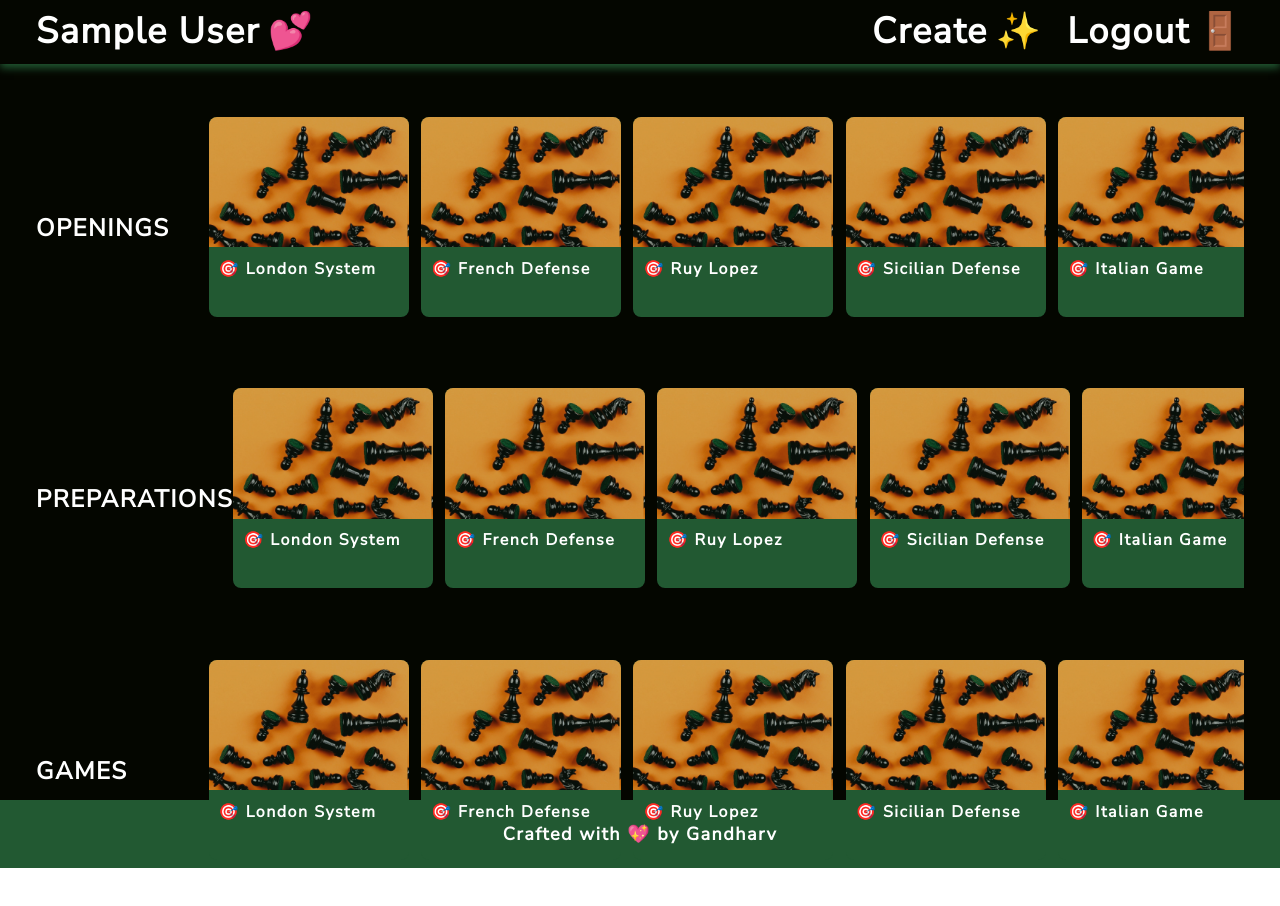
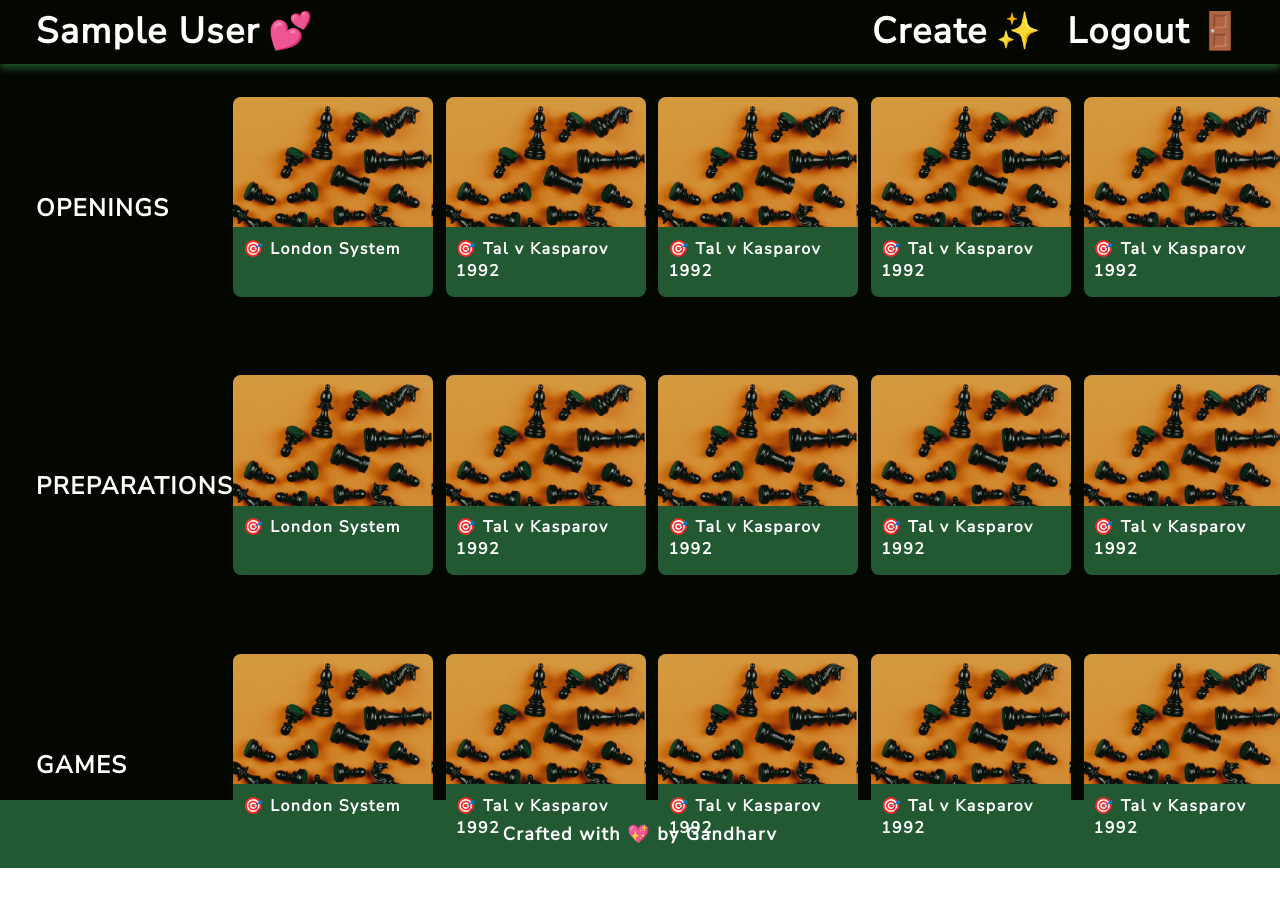
Before and after one commit to ganm0r/Prechess, a React (Create React App) app in the folder frontend/: page /home in a window 1280 px wide. Shown: the top 906 px of the page. Built offline with nearby package versions, Linux system fonts and the light colour scheme; sample sign-in values are in the browser's storage.

Commit message:
:lipstick: Add scrollbar styles for webkit and moz browsers

```diff
--- a/frontend/src/pages/Home.jsx
+++ b/frontend/src/pages/Home.jsx
@@ -8,6 +8,7 @@ import { useNavigate } from "react-router-dom";
 import { useSelector } from "react-redux";
 import { GameCard } from "../components/GameCard";
 import { GameModal } from "../components/GameModal";
+import { GameForm } from "../components/GameForm";
 
 const Grid = styled.div`
   display: grid;
@@ -17,12 +18,29 @@ const Flex = styled.div`
   display: flex;
 `;
 
+const FlexScroll = styled.div`
+  display: flex;
+
+  ::-webkit-scrollbar {
+    height: 4px;
+  }
+
+  ::-webkit-scrollbar-track {
+    background: ${colors.black};
+  }
+
+  ::-webkit-scrollbar-thumb {
+    background: ${colors.grey};
+  }
+
+  scrollbar-color: ${colors.grey} ${colors.black};
+`;
+
 const SubHeading = styled.h1`
   margin: 0;
   font-weight: ${typography.fontWeights.black};
   font-size: 24px;
   color: ${colors.white};
-  position: relative;
   user-select: none;
 `;
 
@@ -31,7 +49,6 @@ const GameHeading = styled.h1`
   font-family: ${typography.fonts.primary};
   font-size: 16px;
   color: ${colors.white};
-  position: relative;
   user-select: none;
 `;
 
@@ -45,37 +62,55 @@ const HOME_ROWS = [
   {
     heading: "GAMES",
   },
-]
+];
 
 const GAMES = [
   {
     name: "London System",
+    type: "Opening",
+    game: "1. d4 d5 2. Nf3 Nf6 3. Bf4"
   },
   {
-    name: "French Defense",
+    name: "Tal v Kasparov 1992",
+    type: "Game",
+    game: "1. e4 c5 2. Nf3 d6 3.Bb5+ Nd7 4.d4 Nf6",
   },
   {
-    name: "Ruy Lopez",
+    name: "Tal v Kasparov 1992",
+    type: "Game",
+    game: "1. e4 c5 2. Nf3 d6 3.Bb5+ Nd7 4.d4 Nf6",
   },
   {
-    name: "Sicilian Defense",
+    name: "Tal v Kasparov 1992",
+    type: "Game",
+    game: "1. e4 c5 2. Nf3 d6 3.Bb5+ Nd7 4.d4 Nf6",
   },
   {
-    name: "Italian Game",
+    name: "Tal v Kasparov 1992",
+    type: "Game",
+    game: "1. e4 c5 2. Nf3 d6 3.Bb5+ Nd7 4.d4 Nf6",
   },
   {
-    name: "Caro-Kann Defense",
+    name: "Tal v Kasparov 1992",
+    type: "Game",
+    game: "1. e4 c5 2. Nf3 d6 3.Bb5+ Nd7 4.d4 Nf6",
   },
   {
-    name: "King's Gambit",
+    name: "Tal v Kasparov 1992",
+    type: "Game",
+    game: "1. e4 c5 2. Nf3 d6 3.Bb5+ Nd7 4.d4 Nf6",
   },
   {
-    name: "Alekhine's Defense",
+    name: "Tal v Kasparov 1992",
+    type: "Game",
+    game: "1. e4 c5 2. Nf3 d6 3.Bb5+ Nd7 4.d4 Nf6",
   },
   {
-    name: "Scandinavian Defense",
+    name: "Tal v Kasparov 1992",
+    type: "Game",
+    game: "1. e4 c5 2. Nf3 d6 3.Bb5+ Nd7 4.d4 Nf6",
   },
-]
+];
 
 // Max character count for game name = 30
 
@@ -101,8 +136,7 @@ const Home = () => {
           justifyContent: "flex-start",
           gridTemplateRows: "repeat(3, 1fr) 0.5fr",
           padding: "18px 36px",
-          gap: "6.4%",
-          marginTop: "2.7%",
+          gap: "5%",
         }}
       >
         {HOME_ROWS.map((content) => (
@@ -110,18 +144,20 @@ const Home = () => {
             style={{
               alignItems: "center",
               justifyContent: "center",
-              gridTemplateColumns: "0.5fr 3fr",
+              gridTemplateColumns: "1fr 5fr",
               margin: "0",
+              marginTop: "1.2%",
             }}
           >
             <SubHeading key={`${content.heading}`}>{content.heading}</SubHeading>
-            <Flex
+            <FlexScroll
               style={{
                 flexDirection: "row",
                 gap: "1.2%",
                 height: "auto",
                 overflowX: "scroll",
                 scrollbarWidth: "thin",
+                width: "82vw",
               }}
             >
               {GAMES.map((game) => (
@@ -157,14 +193,14 @@ const Home = () => {
                   </Flex>
                 </GameCard>
               ))}
-            </Flex>
+            </FlexScroll>
           </Grid>
         ))}
         <GameModal
           isOpen={isModalOpen}
           onClose={() => setIsModalOpen(false)}
           title={"My creations"}
-          gameData={{modalData}}
+          gameData={modalData}
         />
       </Grid>
     </React.Fragment>
```
